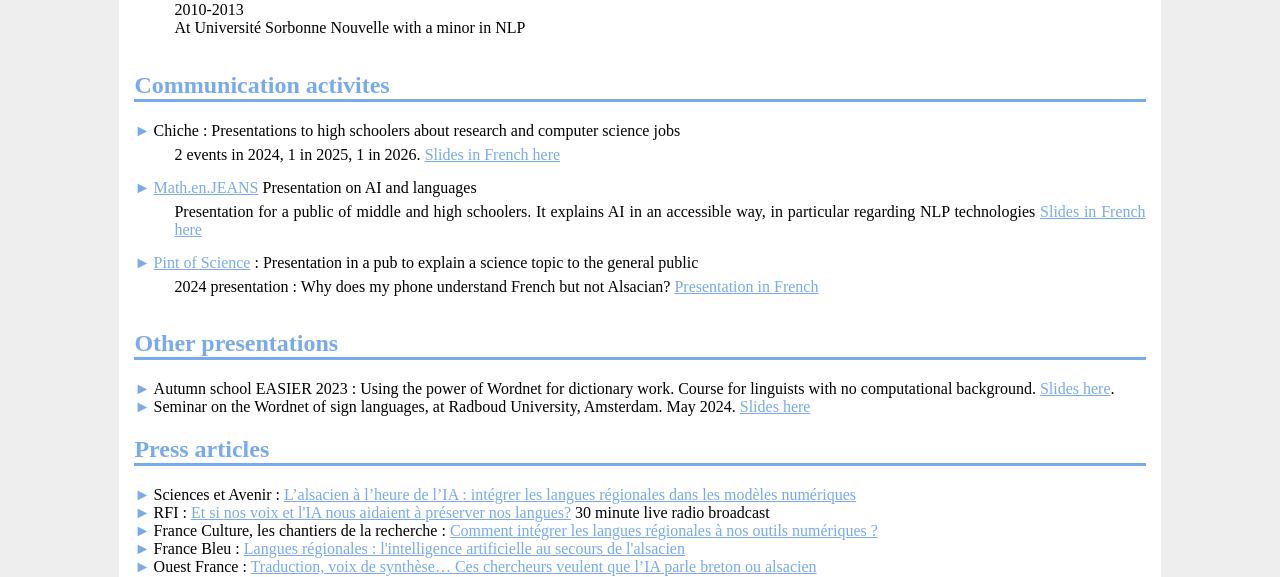
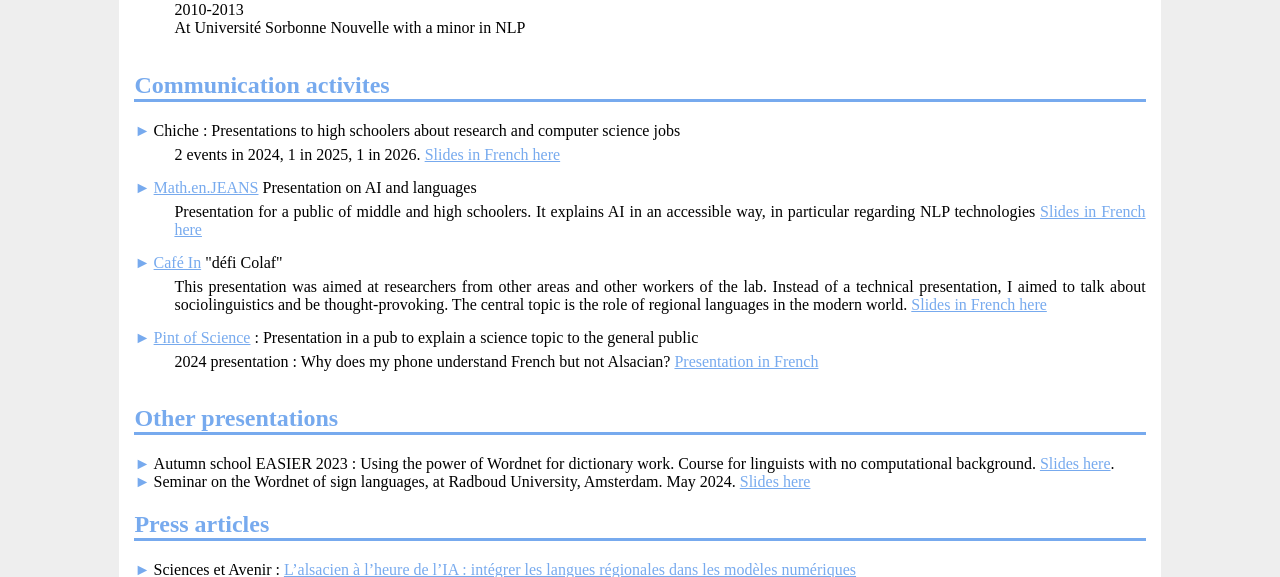
Before and after one commit to ESBigeard/personal_website, a Flask app: page /more.html in a window 1280 px wide. Shown: the part 1464-2041 px from the top of the page. Run offline with Flask 3, Linux system fonts and the light colour scheme.

Commit message:
added missing content

```diff
--- a/templates/more.html
+++ b/templates/more.html
@@ -84,6 +84,9 @@ Auprès de l'Université Sorbonne Nouvelle (Paris). Mineure TAL.
 
 <dt><a href="https://iww.inria.fr/NanSciNum/decouvrir-les-maths-et-linformatique-autrement-avec-math-en-jeans/">Journée Math.en.JEANS</a> Présentation "L'IA et les langues"
 	<dd>Présentation à destination de collégiens et lycéens, expliquant de façon ludique comment fonctionne l'IA, et en particulier pour les langues <a href="static/presentations/math_en_jean.pdf">Support ici</a>
+
+<dt><a href="https://iww.inria.fr/NanSciNum/decouvrir-les-maths-et-linformatique-autrement-avec-math-en-jeans/">Café In</a> Présentation "défi Colaf"
+	<dd>Cette présentation était à destination des chercheurs d'autres domaines et autres personnels de l'Inria et du Loria. Plutôt que parler du projet sur le plan technique, j'ai cherché à parler de sociolinguistique, et à provoquer une réflexion sur l'importance des langues régionales dans le monde moderne. <a href="static/presentations/cafe_inria.pdf">Support ici</a>
 
 <dt><a href="https://pintofscience.fr/">Pint of Science</a> : Intervention dans un bar pour expliquer un sujet scientifique au grand public.
 	<dd>Intervention 2024 : Pourquoi mon téléphone comprend le français mais pas l'alsacien? <a href="static/presentations/Pint of Science.pdf">Support ici</a>
@@ -202,6 +205,11 @@ At Université Sorbonne Nouvelle with a minor in NLP
 
 <dt><a href="https://iww.inria.fr/NanSciNum/decouvrir-les-maths-et-linformatique-autrement-avec-math-en-jeans/">Math.en.JEANS</a> Presentation on AI and languages
 	<dd>Presentation for a public of middle and high schoolers. It explains AI in an accessible way, in particular regarding NLP technologies <a href="static/presentations/math_en_jean.pdf">Slides in French here</a>
+
+<dt><a href="https://iww.inria.fr/NanSciNum/decouvrir-les-maths-et-linformatique-autrement-avec-math-en-jeans/">Café In</a> "défi Colaf"
+	<dd>This presentation was aimed at researchers from other areas and other workers of the lab. Instead of a technical presentation, I aimed to talk about sociolinguistics and be thought-provoking. The central topic is the role of regional languages in the modern world. <a href="static/presentations/cafe_inria.pdf">Slides in French here</a>
+
+
 <dt><a href="https://pintofscience.com/">Pint of Science</a> : Presentation in a pub to explain a science topic to the general public
 	<dd>2024 presentation : Why does my phone understand French but not Alsacian? <a href="static/presentations/Pint of Science.pdf">Presentation in French</a>
 </dl>
```
